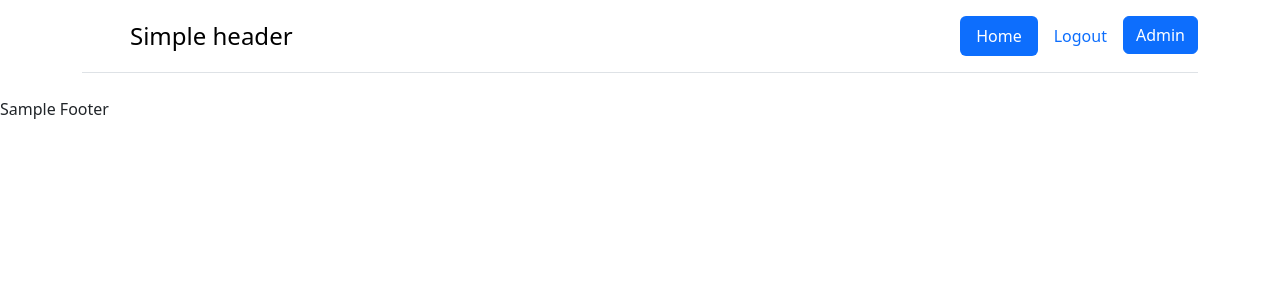
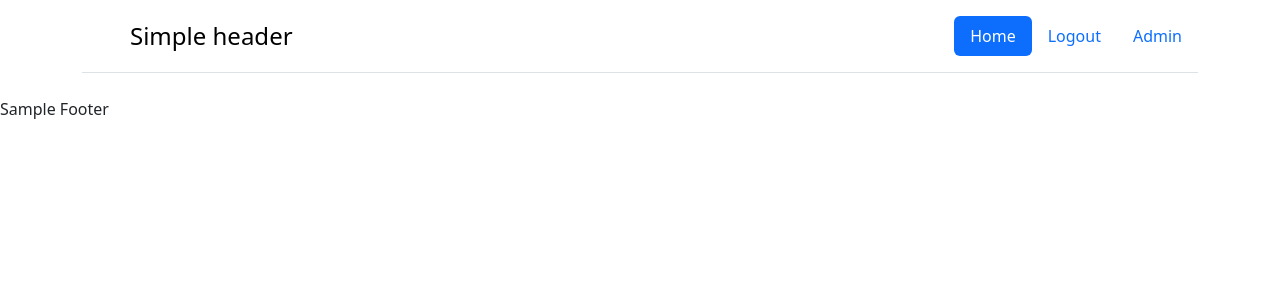
Before and after one commit to Dit23/WF1Projekt2025, a PHP site: page /login/index.php in a window 1280 px wide. Shown: the top 300 px of the page. Run offline with PHP 8.4, Linux system fonts and the light colour scheme; the visitor is signed in with stand-in values (Sample User, id 1); data that the repository does not hold is empty; some libraries are stand-ins or nearby versions.

Commit message:
refactor: update header layout and improve login page branding

```diff
--- a/shared/global.php
+++ b/shared/global.php
@@ -80,5 +80,5 @@ if (isset($_SESSION['userId'])) {
         die();
     }
 
-    $_SESSION['admin'] = ($user['admin'] === 1);
+    $_SESSION['admin'] = ($user['admin'] == 1);
 }
--- a/shared/header.php
+++ b/shared/header.php
@@ -15,7 +15,7 @@ $currentPage = basename($_SERVER['PHP_SELF'], ".php");
                 <?php
                 if ($_SESSION['admin'] === true) {
                     ?>
-                    <li><a href="admin" class="btn btn-primary">Admin</a></li>
+                    <li class="nav-item"><a href="admin" class="nav-link">Admin</a></li>
                     <?php
                 }
                 ?>
```
